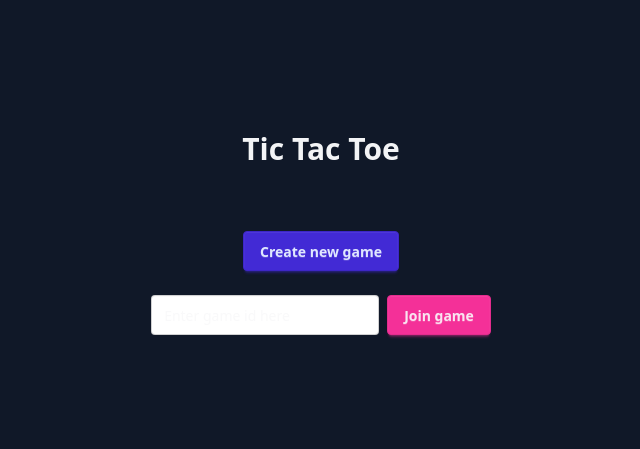
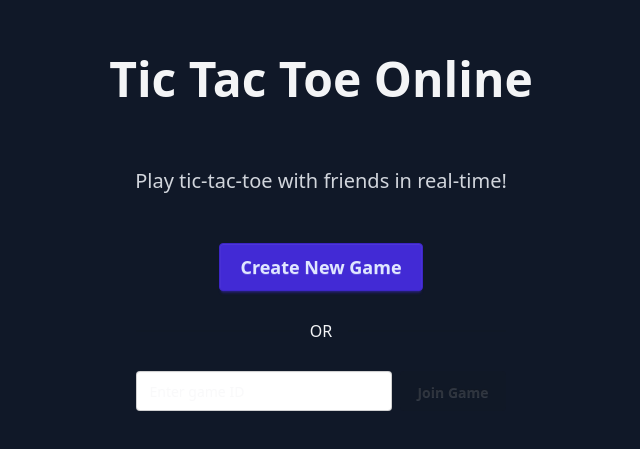
Before and after one commit to Anton900/tic-tac-toe-online, a Vue app in the folder frontend/: page / in a window 1280 px wide. Shown: the part 167-616 px from the top of the page, without its empty margins (319-959 px from the left). Built offline with nearby package versions, Linux system fonts and the light colour scheme.

Commit message:
Added routes and split into seperate views files

```diff
--- a/frontend/package.json
+++ b/frontend/package.json
@@ -9,7 +9,8 @@
     "preview": "vite preview"
   },
   "dependencies": {
-    "vue": "^3.5.24"
+    "vue": "^3.5.24",
+    "vue-router": "^4.6.4"
   },
   "devDependencies": {
     "@tailwindcss/cli": "^4.1.18",
--- a/frontend/src/App.vue
+++ b/frontend/src/App.vue
@@ -1,131 +1,8 @@
 <template>
-  <div class="min-h-screen flex flex-col items-center justify-center gap-6 bg-gray-900 text-gray-100">
-
-    <h1 class="text-3xl font-bold mb-10">Tic Tac Toe</h1>
-
-    <GameBoard v-if="gameId"
-      :gameId="gameId"
-      :status="status"
-      :currentTurn="currentTurn"
-      :board="board"
-      @cell-click="handleClickCell"
-    />
-
-    <div class="flex gap-4">
-      <button
-        class="btn btn-primary"
-        @click="createGame"
-      >
-        Create new game
-      </button>
-      <button v-if="gameId"
-        class="btn btn-secondary"
-      >
-        Rematch
-      </button>
-    </div>
-
-    <div class="flex gap-2">
-      <input v-model="gameIdInput" type="text" placeholder="Enter game id here" class="input" />
-      <button
-        class="btn btn-secondary"
-        @click="joinGame"
-      >
-        Join game
-      </button>
-    </div>
-
-  </div>
+  <router-view />
 </template>
 
 <script setup>
-import { ref } from 'vue'
-import { onMounted } from 'vue'
-import GameBoard from './components/GameBoard.vue'
-
-const gameId = ref('')
-const gameIdInput = ref('')
-let socket = null
-
-const board = ref([])
-const currentTurn = ref(null)
-const status = ref(null)
-
-function setupSocketHandlers(ws, id) {
-  ws.onopen = () => {
-    console.log('WebSocket connected to', id)
-  }
-  ws.onmessage = (event) => {
-    console.log('Received:', event.data)
-    let gameState = JSON.parse(event.data)
-
-    board.value = gameState.board;
-    currentTurn.value = gameState.currentTurn;
-    status.value = gameState.status;
-  }
-  ws.onclose = () => {
-    console.log('WebSocket closed')
-  }
-  ws.onerror = (e) => {
-    console.error('WebSocket error', e)
-  }
-}
-
-function connectSocket(id) {
-  if (!id) return
-  if (socket) {
-    try { socket.close() } catch(e) {}
-    socket = null
-  }
-  socket = new WebSocket(`ws://localhost:8080/game/${id}`)
-  setupSocketHandlers(socket, id)
-}
-
-async function createGame() {
-  try {
-    const res = await fetch('http://localhost:8080/game')
-    if (!res.ok) throw new Error(`HTTP ${res.status}`)
-    // backend returns a string like "ABCDE"
-    const id = await res.text()
-    gameId.value = id
-    connectSocket(id)
-  } catch (e) {
-    console.error('Failed to create game', e)
-    alert('Failed to create game: ' + e.message)
-  }
-}
-
-function joinGame() {
-  const id = gameIdInput.value && gameIdInput.value.trim()
-  if (!id) {
-    alert('Enter a game id to join')
-    return
-  }
-  gameId.value = id
-  connectSocket(id)
-  gameIdInput.value = ''
-}
-
-onMounted(() => {
-  // no default socket; user will create or join
-})
-
-function handleClickCell(index)
-{
-  if (status.value !== 'IN_PROGRESS') return
-  if (board.value[index] !== null) return
-
-  if (!socket || socket.readyState !== WebSocket.OPEN) {
-    alert('Not connected to game server')
-    return
-  }
-
-  socket.send(JSON.stringify({
-    actionType: 'MAKE_MOVE',
-    position: index
-  }))
-}
-
 </script>
 
 <style scoped>
--- a/frontend/src/main.js
+++ b/frontend/src/main.js
@@ -1,5 +1,6 @@
 import { createApp } from 'vue'
 import './style.css'
 import App from './App.vue'
+import router from './router'
 
-createApp(App).mount('#app')
+createApp(App).use(router).mount('#app')
--- /dev/null
+++ b/frontend/src/router/index.js
@@ -0,0 +1,23 @@
+import { createRouter, createWebHistory } from 'vue-router'
+import Home from '../views/Home.vue'
+import Game from '../views/Game.vue'
+
+const routes = [
+  {
+    path: '/',
+    name: 'Home',
+    component: Home
+  },
+  {
+    path: '/game/:gameId',
+    name: 'Game',
+    component: Game
+  }
+]
+
+const router = createRouter({
+  history: createWebHistory(),
+  routes
+})
+
+export default router
--- /dev/null
+++ b/frontend/src/views/Game.vue
@@ -0,0 +1,128 @@
+<template>
+  <div class="min-h-screen flex flex-col items-center justify-center gap-6 bg-gray-900 text-gray-100">
+    <h1 class="text-3xl font-bold mb-10">Tic Tac Toe</h1>
+
+    <GameBoard
+      :gameId="gameId"
+      :status="status"
+      :currentTurn="currentTurn"
+      :board="board"
+      @cell-click="handleClickCell"
+    />
+
+    <div class="flex gap-4">
+      <button
+        class="btn btn-secondary"
+        @click="goHome"
+      >
+        Leave Game
+      </button>
+      <button
+        class="btn btn-primary"
+        @click="createRematch"
+        :disabled="status === 'IN_PROGRESS'"
+      >
+        Rematch
+      </button>
+    </div>
+  </div>
+</template>
+
+<script setup>
+import { ref, onMounted, onUnmounted } from 'vue'
+import { useRoute, useRouter } from 'vue-router'
+import GameBoard from '../components/GameBoard.vue'
+
+const route = useRoute()
+const router = useRouter()
+
+const gameId = ref(route.params.gameId)
+let socket = null
+
+const board = ref([])
+const currentTurn = ref(null)
+const status = ref(null)
+
+function setupSocketHandlers(ws, id) {
+  ws.onopen = () => {
+    console.log('WebSocket connected to', id)
+  }
+  ws.onmessage = (event) => {
+    console.log('Received:', event.data)
+    let gameState = JSON.parse(event.data)
+
+    board.value = gameState.board
+    currentTurn.value = gameState.currentTurn
+    status.value = gameState.status
+  }
+  ws.onclose = () => {
+    console.log('WebSocket closed')
+  }
+  ws.onerror = (e) => {
+    console.error('WebSocket error', e)
+  }
+}
+
+function connectSocket(id) {
+  if (!id) return
+  if (socket) {
+    try { socket.close() } catch(e) {}
+    socket = null
+  }
+  socket = new WebSocket(`ws://localhost:8080/game/${id}`)
+  setupSocketHandlers(socket, id)
+}
+
+async function createRematch() {
+  try {
+    const res = await fetch('http://localhost:8080/game', { method: 'POST' })
+    if (!res.ok) throw new Error(`HTTP ${res.status}`)
+    const id = await res.text()
+
+    // Clean up current socket
+    if (socket) {
+      socket.close()
+      socket = null
+    }
+
+    // Navigate to new game
+    router.push(`/game/${id}`)
+  } catch (e) {
+    console.error('Failed to create rematch', e)
+    alert('Failed to create rematch: ' + e.message)
+  }
+}
+
+function goHome() {
+  router.push('/')
+}
+
+function handleClickCell(index) {
+  if (status.value !== 'IN_PROGRESS') return
+  if (board.value[index] !== null) return
+
+  if (!socket || socket.readyState !== WebSocket.OPEN) {
+    alert('Not connected to game server')
+    return
+  }
+
+  socket.send(JSON.stringify({
+    actionType: 'MAKE_MOVE',
+    position: index
+  }))
+}
+
+onMounted(() => {
+  connectSocket(gameId.value)
+})
+
+onUnmounted(() => {
+  if (socket) {
+    socket.close()
+    socket = null
+  }
+})
+</script>
+
+<style scoped>
+</style>
--- /dev/null
+++ b/frontend/src/views/Home.vue
@@ -0,0 +1,67 @@
+<template>
+  <div class="min-h-screen flex flex-col items-center justify-center gap-6 bg-gray-900 text-gray-100">
+    <h1 class="text-5xl font-bold mb-10">Tic Tac Toe Online</h1>
+
+    <p class="text-xl text-gray-300 mb-6">Play tic-tac-toe with friends in real-time!</p>
+
+    <div class="flex flex-col gap-4 items-center">
+      <button
+        class="btn btn-primary btn-lg"
+        @click="createGame"
+      >
+        Create New Game
+      </button>
+
+      <div class="divider">OR</div>
+
+      <div class="flex gap-2">
+        <input
+          v-model="gameIdInput"
+          type="text"
+          placeholder="Enter game ID"
+          class="input input-bordered w-64"
+          @keyup.enter="joinGame"
+        />
+        <button
+          class="btn btn-secondary"
+          @click="joinGame"
+          :disabled="!gameIdInput.trim()"
+        >
+          Join Game
+        </button>
+      </div>
+    </div>
+  </div>
+</template>
+
+<script setup>
+import { ref } from 'vue'
+import { useRouter } from 'vue-router'
+
+const router = useRouter()
+const gameIdInput = ref('')
+
+async function createGame() {
+  try {
+    const res = await fetch('http://localhost:8080/game', { method: 'GET' })
+    if (!res.ok) throw new Error(`HTTP ${res.status}`)
+    const id = await res.text()
+    router.push(`/game/${id}`)
+  } catch (e) {
+    console.error('Failed to create game', e)
+    alert('Failed to create game: ' + e.message)
+  }
+}
+
+function joinGame() {
+  const id = gameIdInput.value.trim()
+  if (!id) {
+    alert('Enter a game ID to join')
+    return
+  }
+  router.push(`/game/${id}`)
+}
+</script>
+
+<style scoped>
+</style>
```
Also changed, not shown: 2 other files (tests, documents, lock files or other folders).
